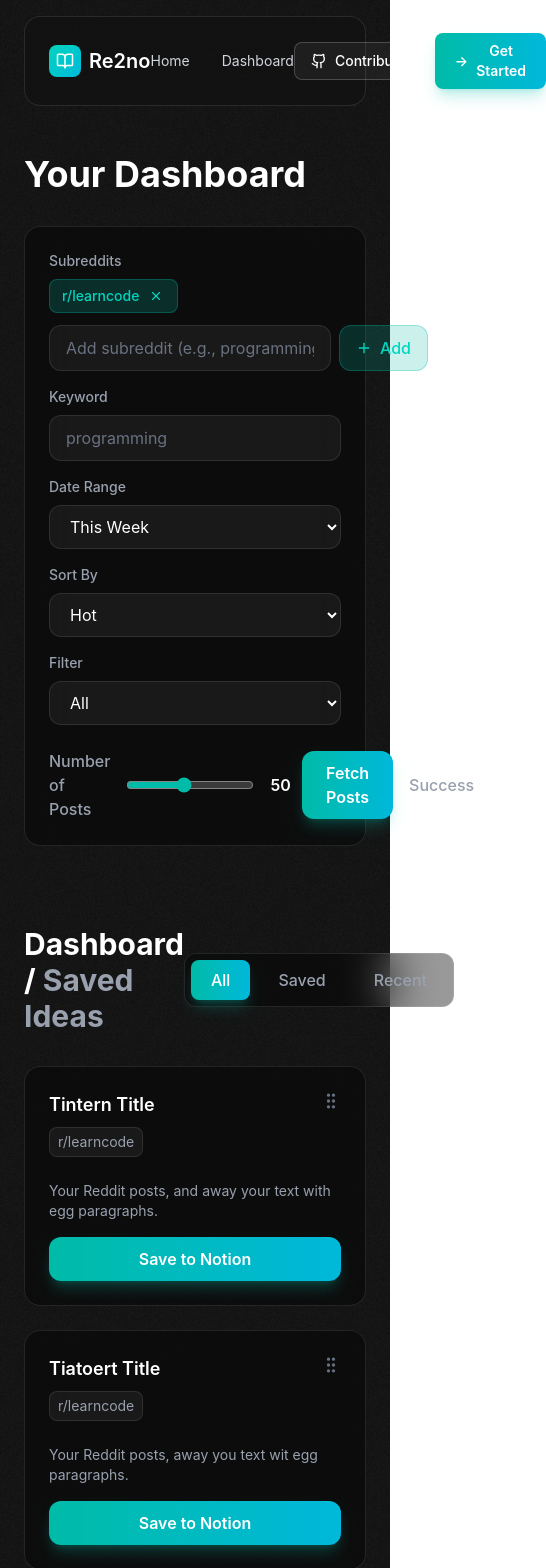
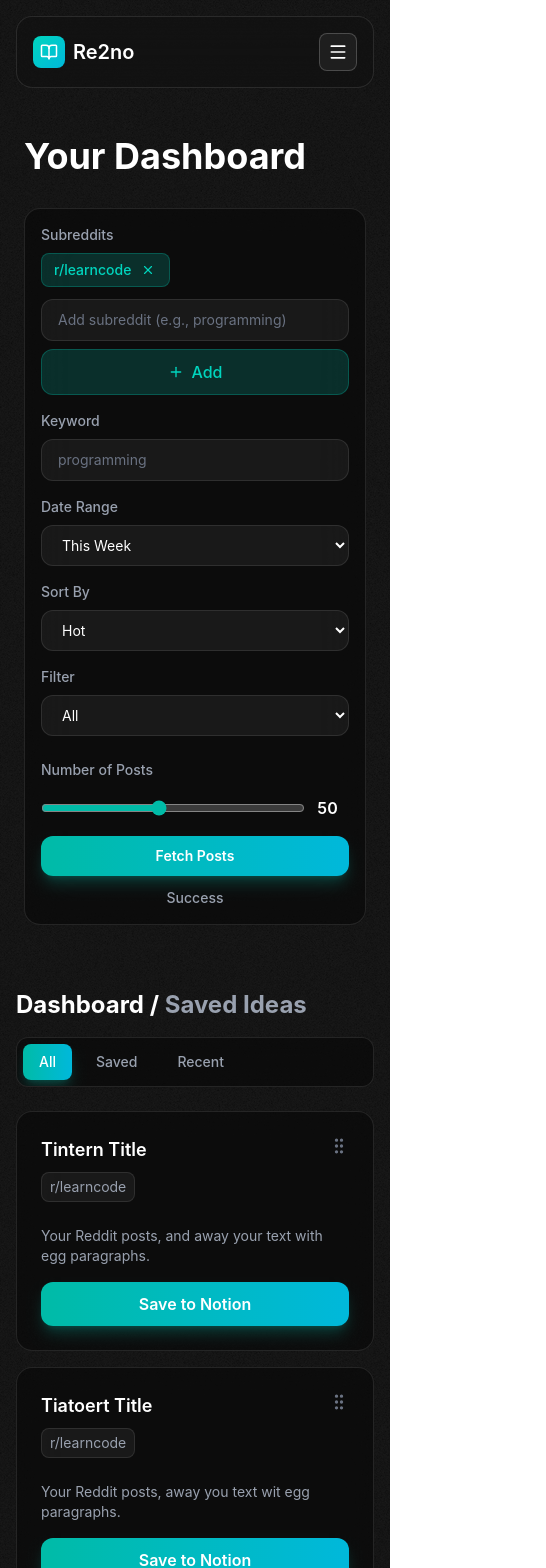
Before and after one commit to Dipstick713/Re2no, a Vue app in the folder client/: page /dashboard in a window 390 px wide. Shown: the top 1568 px of the page, 546 px wide, since content can reach past the window. Built offline with nearby package versions, Linux system fonts and the light colour scheme; a web font is replaced by a local one.

Commit message:
Mobile Responsive UI

```diff
--- a/client/index.html
+++ b/client/index.html
@@ -5,7 +5,7 @@
     <link rel="icon" href="/favicon.ico">
     <meta name="viewport" content="width=device-width, initial-scale=1.0">
     <link href="https://api.fontshare.com/v2/css?f[]=satoshi@900,700,500,400&display=swap" rel="stylesheet">
-    <title>Vite App</title>
+    <title>Re2no - Reddit to Notion</title>
   </head>
   <body>
     <div id="app"></div>
--- a/client/src/components/AppHeader.vue
+++ b/client/src/components/AppHeader.vue
@@ -1,29 +1,40 @@
 <script setup lang="ts">
-import { BookOpen, Github } from 'lucide-vue-next'
+import { BookOpen, Github, Menu, X } from 'lucide-vue-next'
 import { useRouter } from 'vue-router'
+import { ref } from 'vue'
 
 const router = useRouter()
+const mobileMenuOpen = ref(false)
 
 const handleGetStarted = () => {
   router.push('/dashboard')
+  mobileMenuOpen.value = false
+}
+
+const toggleMobileMenu = () => {
+  mobileMenuOpen.value = !mobileMenuOpen.value
 }
 </script>
 
 <template>
-  <header class="sticky top-4 z-50 px-6">
+  <header class="sticky top-4 z-50 px-4 sm:px-6">
     <div class="container mx-auto border border-white/10 bg-black/10 backdrop-blur-xl rounded-2xl">
-      <nav class="flex items-center justify-between px-6 py-4">
+      <nav class="flex items-center justify-between px-4 sm:px-6 py-4">
         <router-link to="/" class="flex items-center gap-2">
           <div class="w-8 h-8 rounded-lg bg-gradient-to-br from-teal-400 to-cyan-500 flex items-center justify-center">
             <BookOpen :size="18" class="text-white" />
           </div>
           <span class="text-xl font-semibold text-white">Re2no</span>
         </router-link>
-        <div class="flex items-center gap-8">
+
+        <!-- Desktop Navigation -->
+        <div class="hidden md:flex items-center gap-8">
           <a href="/" class="text-sm text-gray-300 hover:text-white transition-colors">Home</a>
           <router-link to="/dashboard" class="text-sm text-gray-300 hover:text-white transition-colors">Dashboard</router-link>
         </div>
-        <div class="flex items-center gap-3">
+
+        <!-- Desktop Actions -->
+        <div class="hidden md:flex items-center gap-3">
           <a
             href="https://github.com/Dipstick713/Re2no"
             target="_blank"
@@ -41,7 +52,41 @@ const handleGetStarted = () => {
             Get Started
           </button>
         </div>
+
+        <!-- Mobile Menu Button -->
+        <button
+          @click="toggleMobileMenu"
+          class="md:hidden p-2 rounded-lg border border-white/20 bg-white/5 hover:bg-white/10 text-white transition-all"
+        >
+          <Menu v-if="!mobileMenuOpen" :size="20" />
+          <X v-else :size="20" />
+        </button>
       </nav>
+
+      <!-- Mobile Menu -->
+      <div
+        v-if="mobileMenuOpen"
+        class="md:hidden border-t border-white/10 px-4 py-4 space-y-3"
+      >
+        <a href="/" class="block text-sm text-gray-300 hover:text-white transition-colors py-2">Home</a>
+        <router-link to="/dashboard" class="block text-sm text-gray-300 hover:text-white transition-colors py-2">Dashboard</router-link>
+        <a
+          href="https://github.com/Dipstick713/Re2no"
+          target="_blank"
+          rel="noopener noreferrer"
+          class="flex items-center gap-2 px-4 py-2 rounded-lg border border-white/20 bg-white/5 hover:bg-white/10 text-white text-sm font-medium transition-all"
+        >
+          <Github :size="16" />
+          Contribute
+        </a>
+        <button
+          @click="handleGetStarted"
+          class="w-full flex items-center justify-center gap-2 px-5 py-2 rounded-lg bg-gradient-to-r from-teal-500 to-cyan-500 hover:from-teal-400 hover:to-cyan-400 text-white text-sm font-semibold transition-all shadow-lg shadow-teal-500/25"
+        >
+          <span>→</span>
+          Get Started
+        </button>
+      </div>
     </div>
   </header>
 </template>
--- a/client/src/components/DashboardSection.vue
+++ b/client/src/components/DashboardSection.vue
@@ -29,15 +29,15 @@ const filteredPosts = computed(() => {
 </script>
 
 <template>
-  <section class="py-12 px-6">
+  <section class="py-8 sm:py-12 px-4 sm:px-6">
     <div class="container mx-auto">
-      <div class="flex items-center justify-between mb-8">
-        <h2 class="text-3xl font-bold text-white">Dashboard / <span class="text-gray-400">Saved Ideas</span></h2>
-        <div class="flex gap-2 bg-black/40 backdrop-blur-xl p-1.5 rounded-xl border border-white/10">
+      <div class="flex flex-col sm:flex-row items-start sm:items-center justify-between mb-6 sm:mb-8 gap-4">
+        <h2 class="text-2xl sm:text-3xl font-bold text-white">Dashboard / <span class="text-gray-400">Saved Ideas</span></h2>
+        <div class="flex gap-2 bg-black/40 backdrop-blur-xl p-1.5 rounded-xl border border-white/10 w-full sm:w-auto overflow-x-auto">
           <button
             @click="activeTab = 'all'"
             :class="[
-              'px-5 py-2 rounded-lg font-medium transition-all',
+              'px-4 sm:px-5 py-2 rounded-lg font-medium transition-all whitespace-nowrap text-sm sm:text-base',
               activeTab === 'all'
                 ? 'bg-gradient-to-r from-teal-500 to-cyan-500 text-white shadow-lg shadow-teal-500/25'
                 : 'text-gray-400 hover:text-white hover:bg-white/5'
@@ -48,7 +48,7 @@ const filteredPosts = computed(() => {
           <button
             @click="activeTab = 'saved'"
             :class="[
-              'px-5 py-2 rounded-lg font-medium transition-all',
+              'px-4 sm:px-5 py-2 rounded-lg font-medium transition-all whitespace-nowrap text-sm sm:text-base',
               activeTab === 'saved'
                 ? 'bg-gradient-to-r from-teal-500 to-cyan-500 text-white shadow-lg shadow-teal-500/25'
                 : 'text-gray-400 hover:text-white hover:bg-white/5'
@@ -59,7 +59,7 @@ const filteredPosts = computed(() => {
           <button
             @click="activeTab = 'recent'"
             :class="[
-              'px-5 py-2 rounded-lg font-medium transition-all',
+              'px-4 sm:px-5 py-2 rounded-lg font-medium transition-all whitespace-nowrap text-sm sm:text-base',
               activeTab === 'recent'
                 ? 'bg-gradient-to-r from-teal-500 to-cyan-500 text-white shadow-lg shadow-teal-500/25'
                 : 'text-gray-400 hover:text-white hover:bg-white/5'
@@ -69,7 +69,7 @@ const filteredPosts = computed(() => {
           </button>
         </div>
       </div>
-      <div class="grid grid-cols-1 md:grid-cols-2 lg:grid-cols-4 gap-6">
+      <div class="grid grid-cols-1 sm:grid-cols-2 lg:grid-cols-3 xl:grid-cols-4 gap-4 sm:gap-6">
         <PostCard
           v-for="post in filteredPosts"
           :key="post.id"
--- a/client/src/components/FilterBar.vue
+++ b/client/src/components/FilterBar.vue
@@ -48,7 +48,7 @@ const handleKeyPress = (event: KeyboardEvent) => {
 </script>
 
 <template>
-  <div class="border border-white/10 rounded-2xl p-6 bg-black/40 backdrop-blur-xl">
+  <div class="border border-white/10 rounded-2xl p-4 sm:p-6 bg-black/40 backdrop-blur-xl">
     <!-- Subreddit Tags Section -->
     <div class="mb-4">
       <label class="block text-sm text-gray-400 mb-2 font-medium">Subreddits</label>
@@ -67,17 +67,17 @@ const handleKeyPress = (event: KeyboardEvent) => {
           </button>
         </div>
       </div>
-      <div class="flex gap-2">
+      <div class="flex flex-col sm:flex-row gap-2">
         <input
           v-model="newSubreddit"
           type="text"
           placeholder="Add subreddit (e.g., programming)"
           @keypress="handleKeyPress"
-          class="flex-1 bg-white/5 border border-white/10 rounded-xl px-4 py-2.5 text-white placeholder-gray-500 focus:outline-none focus:border-teal-500/50 focus:bg-white/10 transition-all"
+          class="flex-1 bg-white/5 border border-white/10 rounded-xl px-4 py-2.5 text-white placeholder-gray-500 focus:outline-none focus:border-teal-500/50 focus:bg-white/10 transition-all text-sm sm:text-base"
         />
         <button
           @click="addSubreddit"
-          class="px-4 py-2.5 rounded-xl bg-teal-500/20 border border-teal-500/30 hover:bg-teal-500/30 text-teal-400 font-medium transition-all flex items-center gap-2"
+          class="px-4 py-2.5 rounded-xl bg-teal-500/20 border border-teal-500/30 hover:bg-teal-500/30 text-teal-400 font-medium transition-all flex items-center justify-center gap-2"
         >
           <Plus class="w-4 h-4" />
           Add
@@ -85,21 +85,21 @@ const handleKeyPress = (event: KeyboardEvent) => {
       </div>
     </div>
 
-    <div class="grid grid-cols-1 md:grid-cols-4 gap-4 mb-6">
+    <div class="grid grid-cols-1 sm:grid-cols-2 lg:grid-cols-4 gap-4 mb-6">
       <div>
         <label class="block text-sm text-gray-400 mb-2 font-medium">Keyword</label>
         <input
           v-model="filters.keyword"
           type="text"
           placeholder="programming"
-          class="w-full bg-white/5 border border-white/10 rounded-xl px-4 py-2.5 text-white placeholder-gray-500 focus:outline-none focus:border-teal-500/50 focus:bg-white/10 transition-all"
+          class="w-full bg-white/5 border border-white/10 rounded-xl px-4 py-2.5 text-white placeholder-gray-500 focus:outline-none focus:border-teal-500/50 focus:bg-white/10 transition-all text-sm sm:text-base"
         />
       </div>
       <div>
         <label class="block text-sm text-gray-400 mb-2 font-medium">Date Range</label>
         <select
           v-model="filters.dateRange"
-          class="w-full bg-white/5 border border-white/10 rounded-xl px-4 py-2.5 text-white focus:outline-none focus:border-teal-500/50 focus:bg-white/10 transition-all"
+          class="w-full bg-white/5 border border-white/10 rounded-xl px-4 py-2.5 text-white focus:outline-none focus:border-teal-500/50 focus:bg-white/10 transition-all text-sm sm:text-base"
         >
           <option value="week">This Week</option>
           <option value="month">This Month</option>
@@ -111,7 +111,7 @@ const handleKeyPress = (event: KeyboardEvent) => {
         <label class="block text-sm text-gray-400 mb-2 font-medium">Sort By</label>
         <select
           v-model="filters.sortBy"
-          class="w-full bg-white/5 border border-white/10 rounded-xl px-4 py-2.5 text-white focus:outline-none focus:border-teal-500/50 focus:bg-white/10 transition-all"
+          class="w-full bg-white/5 border border-white/10 rounded-xl px-4 py-2.5 text-white focus:outline-none focus:border-teal-500/50 focus:bg-white/10 transition-all text-sm sm:text-base"
         >
           <option value="hot">Hot</option>
           <option value="new">New</option>
@@ -122,7 +122,7 @@ const handleKeyPress = (event: KeyboardEvent) => {
       <div>
         <label class="block text-sm text-gray-400 mb-2 font-medium">Filter</label>
         <select
-          class="w-full bg-white/5 border border-white/10 rounded-xl px-4 py-2.5 text-white focus:outline-none focus:border-teal-500/50 focus:bg-white/10 transition-all"
+          class="w-full bg-white/5 border border-white/10 rounded-xl px-4 py-2.5 text-white focus:outline-none focus:border-teal-500/50 focus:bg-white/10 transition-all text-sm sm:text-base"
         >
           <option>All</option>
           <option>Saved</option>
@@ -130,26 +130,28 @@ const handleKeyPress = (event: KeyboardEvent) => {
         </select>
       </div>
     </div>
-    <div class="flex items-center justify-between">
-      <div class="flex items-center gap-4">
-        <span class="text-gray-400 font-medium">Number of Posts</span>
+    <div class="flex flex-col sm:flex-row items-stretch sm:items-center justify-between gap-4">
+      <div class="flex flex-col sm:flex-row items-stretch sm:items-center gap-4 w-full sm:w-auto">
+        <span class="text-gray-400 font-medium text-sm sm:text-base">Number of Posts</span>
+        <div class="flex items-center gap-3">
           <input
             v-model="filters.numberOfPosts"
             type="range"
             min="10"
             max="100"
-          class="w-32 accent-teal-500"
+            class="flex-1 sm:w-32 accent-teal-500"
           />
           <span class="text-white font-semibold min-w-[3ch]">{{ filters.numberOfPosts }}</span>
         </div>
-      <div class="flex items-center gap-4">
+      </div>
+      <div class="flex flex-col sm:flex-row items-stretch sm:items-center gap-3 sm:gap-4">
         <button
           @click="handleFetch"
-          class="px-6 py-2.5 rounded-xl bg-gradient-to-r from-teal-500 to-cyan-500 hover:from-teal-400 hover:to-cyan-400 text-white font-semibold transition-all shadow-lg shadow-teal-500/25"
+          class="px-6 py-2.5 rounded-xl bg-gradient-to-r from-teal-500 to-cyan-500 hover:from-teal-400 hover:to-cyan-400 text-white font-semibold transition-all shadow-lg shadow-teal-500/25 text-sm sm:text-base"
         >
           Fetch Posts
         </button>
-        <button class="text-gray-400 hover:text-white transition-colors font-medium">
+        <button class="text-gray-400 hover:text-white transition-colors font-medium text-sm sm:text-base">
           Success
         </button>
       </div>
```
Also changed, not shown: client/src/components/AppFooter.vue (+4 -4 lines), client/src/components/FeaturesSection.vue (+5 -5 lines), client/src/components/HeroSection.vue (+5 -5 lines). Lines whose indentation alone changed are shown as unchanged.
